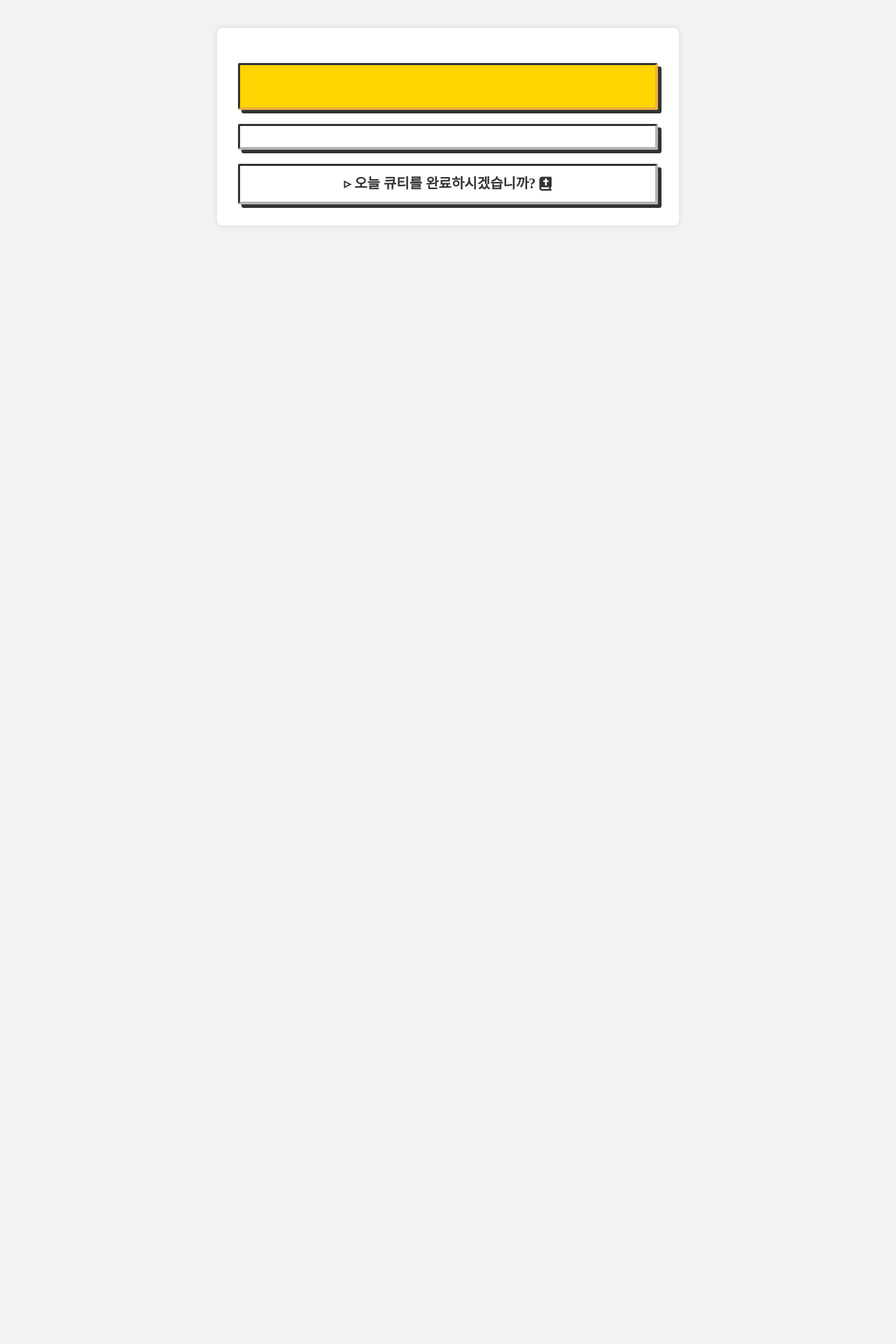
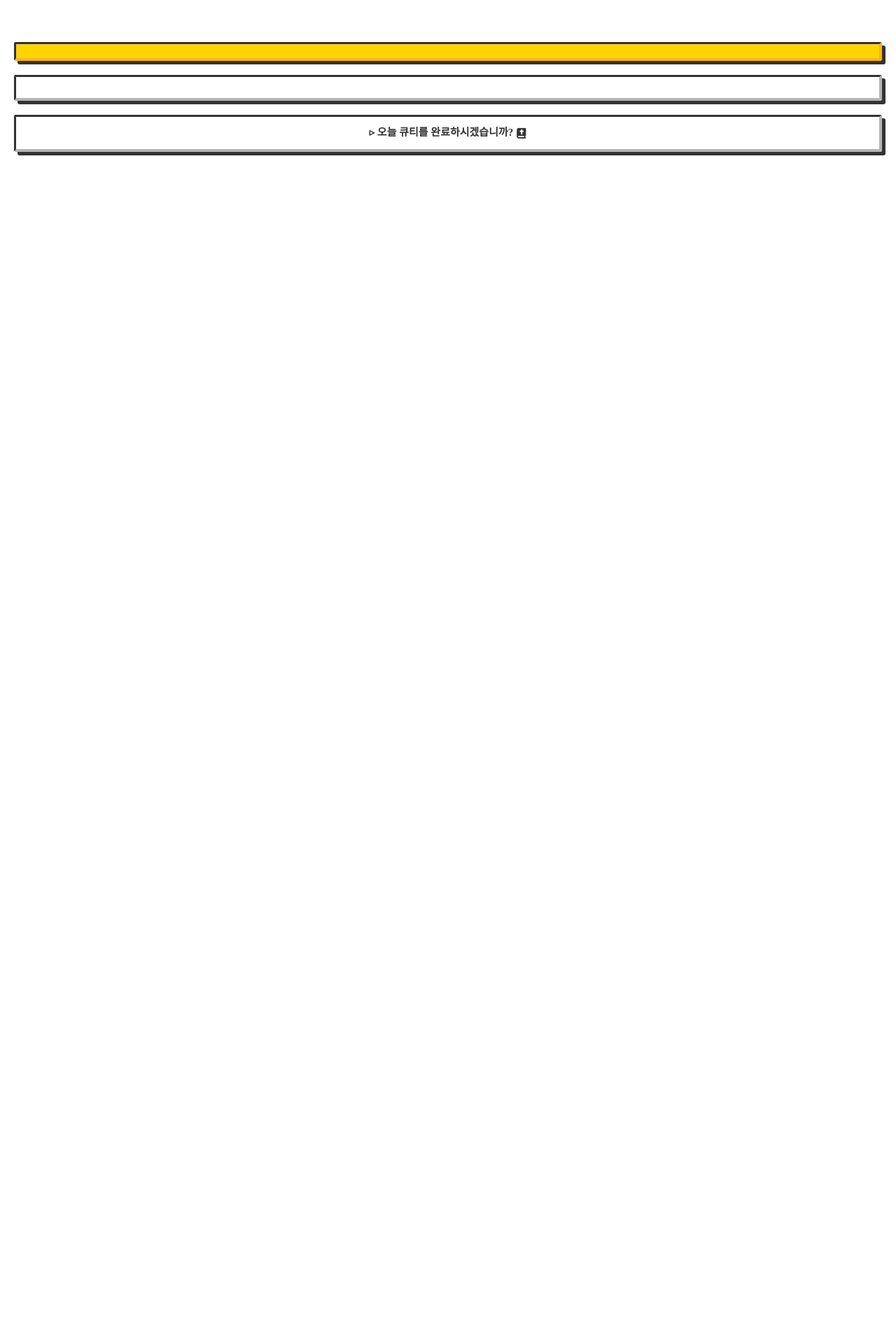
Before and after one commit to DenizKim1987/C-Branding-App, a Flask app: template templates/index.html in a window 1280 px wide. Shown: the top 1920 px of the page at 70% size. After the commit the page ends 222 px from the top, so only its background shows below. Run offline with Flask 3, Linux system fonts and the light colour scheme; the template is opened without the code that fills it, so the values that code supplies are empty; some libraries are stand-ins or nearby versions; some web fonts are replaced.

Commit message:
mod size

```diff
--- a/static/css/components/qt.css
+++ b/static/css/components/qt.css
@@ -1,12 +1,3 @@
-.container {
-    background-color: white;
-    padding: 30px;
-    border-radius: 8px;
-    box-shadow: 0 0 10px rgba(0, 0, 0, 0.1);
-    max-width: 600px;
-    margin: auto;
-}
-
 .header {
     font-family: 'NeoDunggeunmo';
 }
@@ -16,7 +7,7 @@
     justify-content: space-between;
     width: 100%;
     background-color: whitesmoke;
-    font-size: 18px;
+    font-size: 15px;
 }
 
 .header__date {
@@ -32,16 +23,16 @@
     display: flex;
     align-items: center;
     justify-content: center;
-    height: 30px;
     margin: 20px 0px;
-    padding: 15px 0px;
+    padding: 10px;
     border: 3px solid;
     border-radius: 3px;
     border-right: 4px solid #edb23e;
     border-bottom: 4px solid #edb23e;
-    font-size: 25px;
+    font-size: 18px;
     font-weight: 800;
     box-shadow: 5px 5px;
+    overflow: hidden; /* 내용이 너비를 넘어갈 경우 처리 */
 }
 
 .container a {
@@ -49,7 +40,7 @@
 }
 
 .qt {
-    padding: 15px;
+    padding: 15px 0px;
     border: 3px solid;
     border-radius: 3px;
     border-right: 4px solid rgb(180, 180, 180);
@@ -68,7 +59,7 @@
 }
 
 .qt-content__number {
-    margin: 5px 5px 5px 15px;
+    margin: 5px 5px 5px 10px;
     font-size: 12px;
     font-weight: 400;
     background-color: whitesmoke;
@@ -82,7 +73,7 @@
 
 .qt-content__text {
     margin: 5px 0px;
-    padding: 0px 10px;
+    padding: 0px 10px 0px 5px;
     font-size: 14px;
 
     box-sizing: border-box; /* 패딩과 테두리를 너비에 포함 */
@@ -98,7 +89,7 @@
     border-radius: 3px;
     border-right: 4px solid rgb(180, 180, 180);
     border-bottom: 4px solid rgb(180, 180, 180);
-    font-size: 20px;
+    font-size: 15px;
     font-weight: 600;
 
     display: flex;
--- a/static/css/style.css
+++ b/static/css/style.css
@@ -23,8 +23,6 @@
 
 body {
     font-family: system-ui, -apple-system, BlinkMacSystemFont, 'Segoe UI', Roboto, Oxygen, Ubuntu, Cantarell, 'Open Sans', 'Helvetica Neue', sans-serif;
-    height: 1000vh;
-    margin: 40px;
-    background-color: #f2f2f2; /* 배경색을 살짝 회색으로 조정 */
+    margin: 40px 20px;
     color: #333;
 }
```
